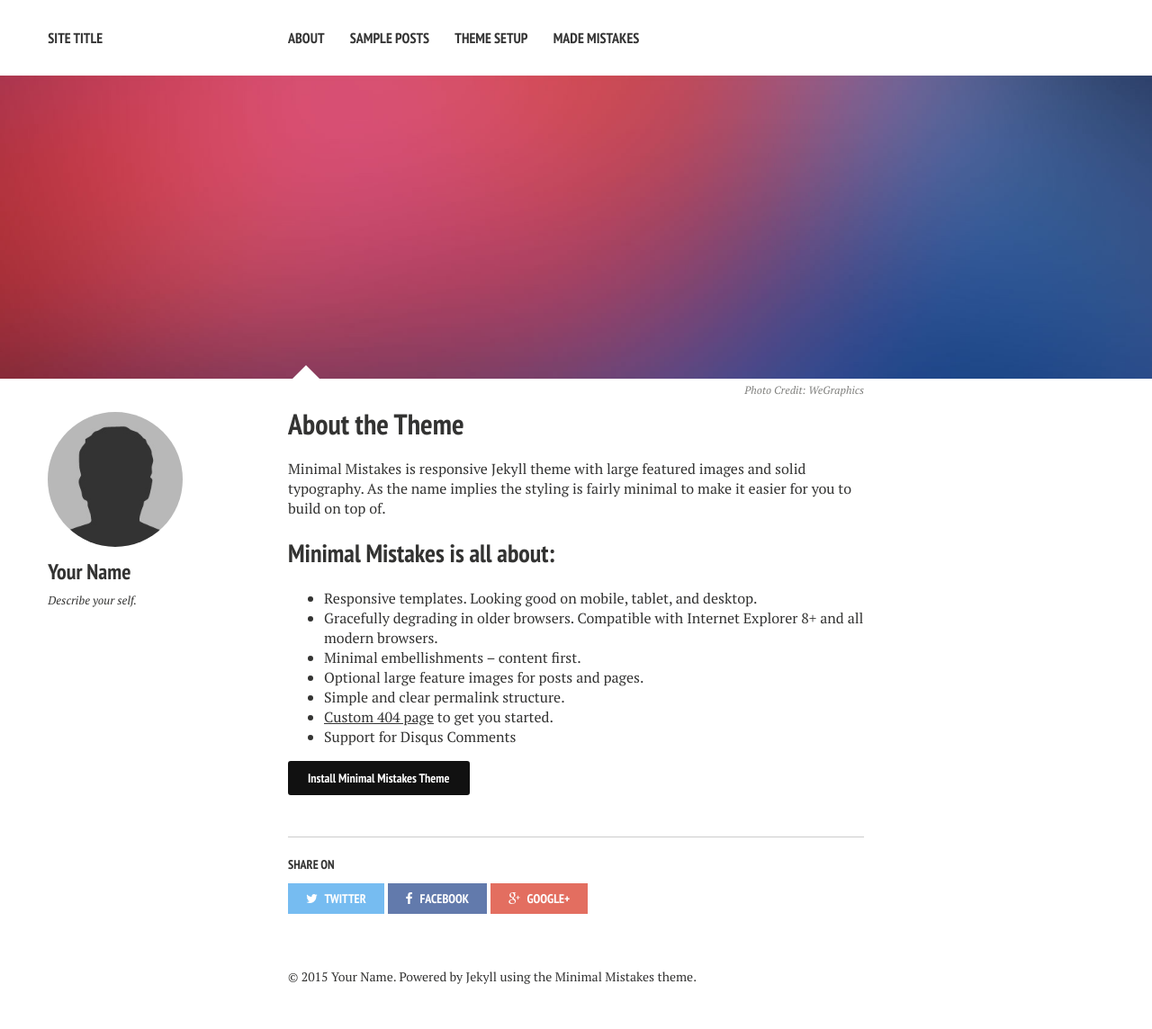
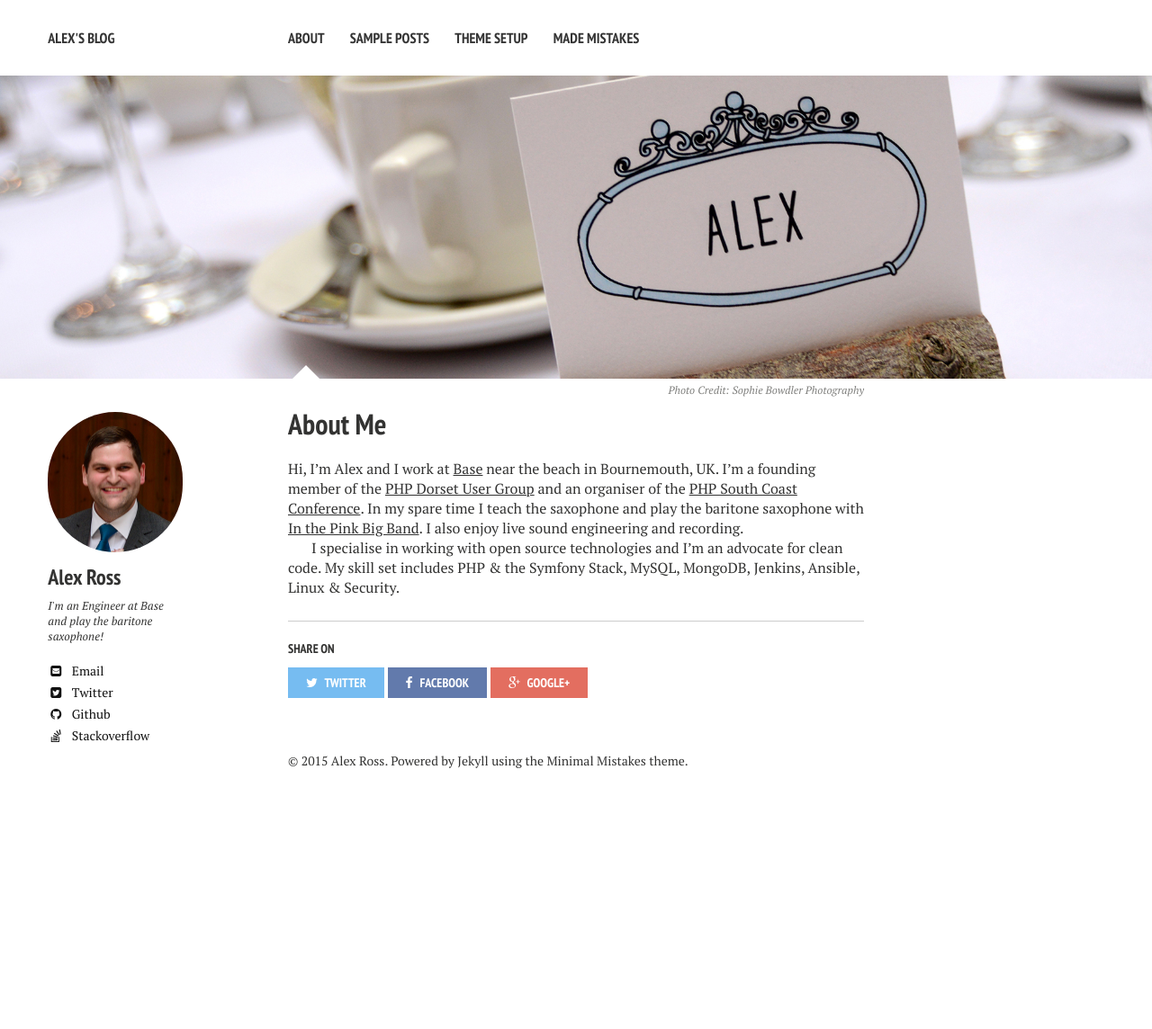
Before and after one commit to rossey/rossey, a Jekyll site: the page built from about/index.md, in a window 1280 px wide. Shown: the whole page at 90% size. Built offline with Jekyll 4.4.1, drawn with Linux system fonts in a browser that asks for light colours; nearby versions of some CDN libraries; after the commit the page ends 904 px from its top, so only the background shows below that.

Commit message:
Add my info!
Signed-off-by: Alex Ross <rossey@gmail.com>

```diff
--- a/_config.yml
+++ b/_config.yml
@@ -1,7 +1,7 @@
 # Site wide configuration
 
-title:            Site Title
-locale:           en_US
+title:            "Alex's Blog"
+locale:           en_GB
 url:
 
 
@@ -26,12 +26,12 @@ kramdown:
 
 # Site owner
 owner:
-  name: Your Name
-  avatar: bio-photo.jpg
-  bio: "Describe your self."
-  email:
+  name: "Alex Ross"
+  avatar: "alex.jpg"
+  bio: "I'm an Engineer at <a href='https://wearebase.com'>Base</a> and play the baritone saxophone!"
+  email: "rossey@gmail.com"
   disqus-shortname:
-  twitter: #username
+  twitter: "rossey"
   facebook: #username
   google:
     plus: #username
@@ -40,8 +40,8 @@ owner:
     ad-client:
     ad-slot:
   bing-verify:
-  github: #username
-  stackoverflow: #http://stackoverflow.com/users/123456/username
+  github: "rossey"
+  stackoverflow: "http://stackoverflow.com/users/738909/alex"
   linkedin: #username
   xing: #username
   instagram: #username
@@ -57,4 +57,4 @@ owner:
   flickr: #username
 
 include: [".htaccess"]
-exclude: ["lib", "config.rb", "Capfile", "config", "log", "Rakefile", "Rakefile.rb", "tmp", "less", "*.sublime-project", "*.sublime-workspace", "test", "spec", "Gruntfile.js", "package.json", "node_modules", "Gemfile", "Gemfile.lock", "LICENSE", "README.md"]
+exclude: ["/vendor", "lib", "config.rb", "Capfile", "config", "log", "Rakefile", "Rakefile.rb", "tmp", "less", "*.sublime-project", "*.sublime-workspace", "test", "spec", "Gruntfile.js", "package.json", "node_modules", "Gemfile", "Gemfile.lock", "LICENSE", "README.md"]
--- a/about/index.md
+++ b/about/index.md
@@ -1,25 +1,21 @@
 ---
 layout: page
-title: About the Theme
+title: About Me
 tags: [about, Jekyll, theme, responsive]
-modified: 2014-08-08T20:53:07.573882-04:00
-comments: true
+modified: 2015-06-15T21:51:25
+comments: false
 image:
-  feature: sample-image-2.jpg
-  credit: WeGraphics
-  creditlink: http://wegraphics.net/downloads/free-ultimate-blurred-background-pack/
+  feature: alex-placename.jpg
+  credit: Sophie Bowdler Photography
+  creditlink: http://www.sbowdlerphotography.co.uk/
 ---
 
-Minimal Mistakes is responsive Jekyll theme with large featured images and solid typography. As the name implies the styling is fairly minimal to make it easier for you to build on top of.
+Hi, I'm Alex and I work at <a href="https://wearebase.com">Base</a> near the beach in Bournemouth, UK.
+I'm a founding member of the <a href="http://www.phpdorset.co.uk">PHP Dorset User Group</a> and an
+organiser of the <a href="http://phpsouthcoast.co.uk">PHP South Coast Conference</a>. In my spare time
+I teach the saxophone and play the baritone saxophone with <a href="https://www.inthepinkbigband.co.uk">In the Pink Big Band</a>.
+I also enjoy live sound engineering and recording.
 
-## Minimal Mistakes is all about:
 
-* Responsive templates. Looking good on mobile, tablet, and desktop.
-* Gracefully degrading in older browsers. Compatible with Internet Explorer 8+ and all modern browsers.
-* Minimal embellishments -- content first.
-* Optional large feature images for posts and pages.
-* Simple and clear permalink structure.
-* [Custom 404 page](http://mmistakes.github.io/minimal-mistakes/404.html) to get you started.
-* Support for Disqus Comments
-
-<a markdown="0" href="{{ site.url }}/theme-setup" class="btn">Install Minimal Mistakes Theme</a>
+I specialise in working with open source technologies and I'm an advocate for clean code.
+My skill set includes PHP &amp; the Symfony Stack, MySQL, MongoDB, Jenkins, Ansible, Linux &amp; Security.
```
Also changed, not shown: index.md (+3 -6 lines), images/alex-placename.jpg (added), images/alex.jpg (added).
